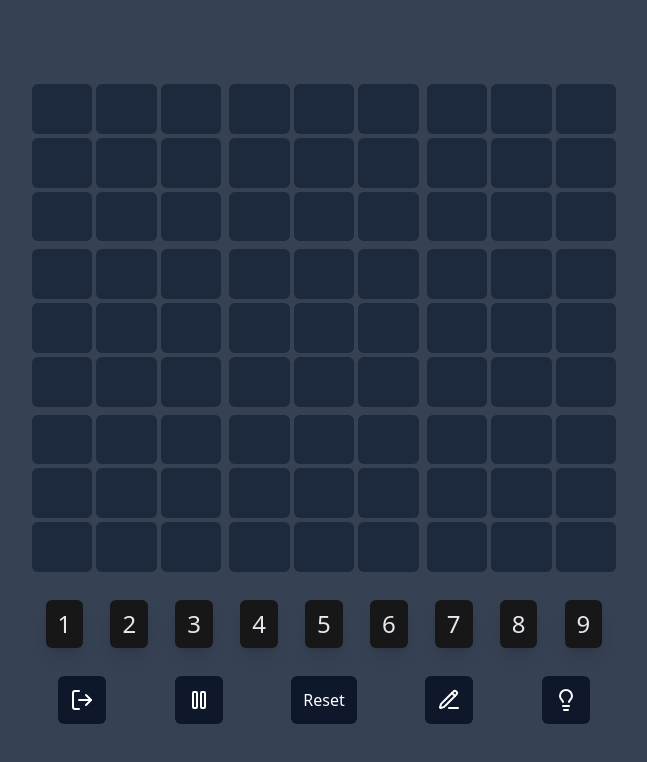
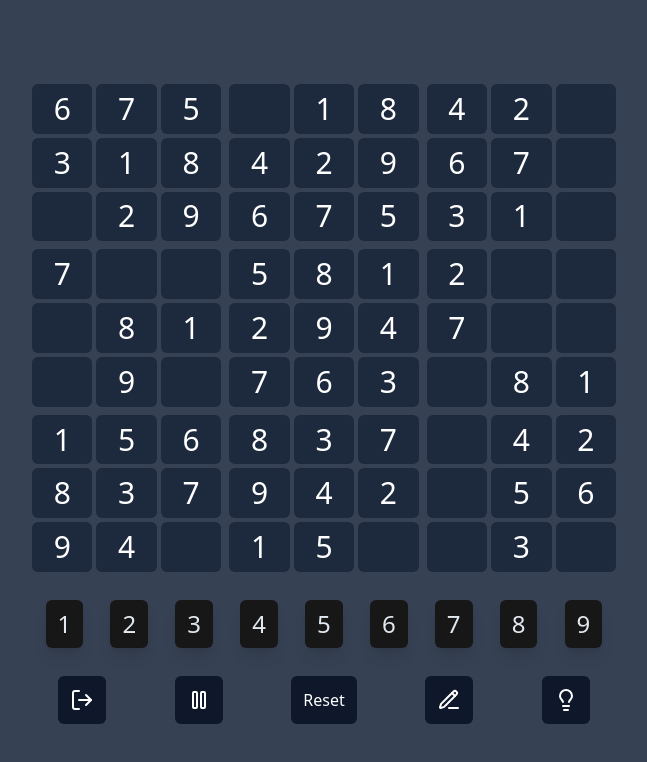
Before and after one commit to Ayushkumar-13/frontend, a React (Vite) app in the folder React/sudokuuuu/: page / in a window 1280 px wide. Both pictures are taken after a click on the button "Start New". Shown: the top 762 px of the page, without its empty margins (316-963 px from the left). Built offline with nearby package versions, Linux system fonts and the light colour scheme.

Commit message:
no-generated-with-empty-space

```diff
--- a/React/sudokuuuu/src/components/Board/Cell.jsx
+++ b/React/sudokuuuu/src/components/Board/Cell.jsx
@@ -1,10 +1,11 @@
 import React from 'react'
+import { useGame } from '../../store/gameStore'
 
-function Cell({row,col}) {
-
+function Cell({ row, col }) {
+ const {qBoard} = useGame()
   return (
-    <div onClick={()=> console.log(row,col)} className='Cell select-none flex items-center justify-center cursor-pointer bg-slate-800 w-full h-full rounded-md hover:outline hover:outline-[1px]'>
-
+    <div className='Cell select-none flex items-center justify-center cursor-pointer bg-slate-800 w-full h-full rounded-md hover:outline hover:outline-[1px]'>
+      { qBoard[row][col].value !=0 && <span className='text-2xl md:text-3xl'> {qBoard[row][col].value} </span>}
     </div>
   )
 }
```
